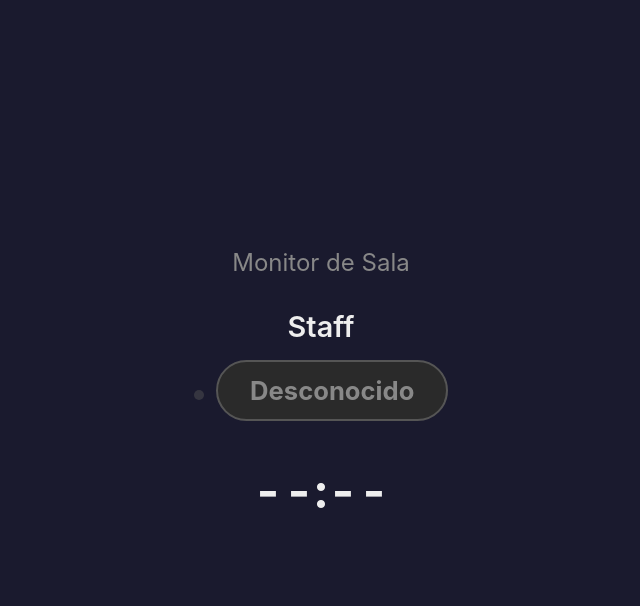
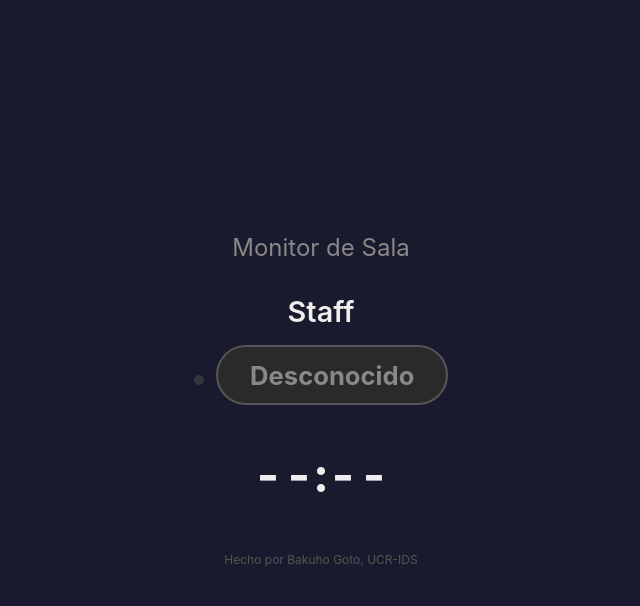
Before and after one commit to juuwaah/room-monitoring, a Flask app: page / in a window 1280 px wide. Shown: the top 606 px of the page, without its empty margins (319-959 px from the left). Run offline with Flask 3, Linux system fonts and the light colour scheme.

Commit message:
updated footer, time expression

```diff
--- a/web/templates/index.html
+++ b/web/templates/index.html
@@ -91,6 +91,12 @@
             color: #666;
         }
 
+        .footer {
+            margin-top: 3rem;
+            font-size: 0.75rem;
+            color: #555;
+        }
+
         .dot {
             display: inline-block;
             width: 10px;
@@ -121,6 +127,7 @@
         <div class="timer" id="timer">--:--</div>
         <div class="timer-label" id="timer-label"></div>
         <div class="updated" id="updated"></div>
+        <div class="footer">Hecho por Bakuho Goto, UCR-IDS</div>
     </div>
 
     <script>
@@ -173,23 +180,27 @@
             const now = new Date();
             const remainMs = endTime - now;
 
+            // End time in Costa Rica (UTC-6)
+            const endCst = new Date(endTime.getTime() - 6 * 60 * 60 * 1000);
+            const endH = String(endCst.getUTCHours()).padStart(2, "0");
+            const endM = String(endCst.getUTCMinutes()).padStart(2, "0");
+            const endTimeStr = endH + ":" + endM;
+
             if (remainMs > 0) {
-                const remainMin = Math.floor(remainMs / 60000);
-                const remainSec = Math.floor((remainMs % 60000) / 1000);
-                timerEl.textContent = String(remainMin).padStart(2, "0") + ":" + String(remainSec).padStart(2, "0");
+                timerEl.textContent = "Hasta " + endTimeStr;
                 timerEl.className = "timer";
                 timerLabel.textContent = status === "in_room"
-                    ? "Al menos " + (remainMin + 1) + " min en la sala"
-                    : "Al menos " + (remainMin + 1) + " min ausente";
+                    ? "En la sala hasta las " + endTimeStr
+                    : "Regresa a las " + endTimeStr;
             } else {
-                timerEl.textContent = "00:00";
+                timerEl.textContent = endTimeStr + " (vencido)";
                 timerEl.className = "timer expired";
                 timerLabel.textContent = status === "in_room"
                     ? "Tiempo declarado agotado (posiblemente aun en la sala)"
                     : "Tiempo declarado agotado (puede regresar pronto)";
             }
 
-            // Costa Rica time (UTC-6)
+            // Updated time in Costa Rica (UTC-6)
             const cst = new Date(updatedTime.getTime() - 6 * 60 * 60 * 1000);
             const h = String(cst.getUTCHours()).padStart(2, "0");
             const m = String(cst.getUTCMinutes()).padStart(2, "0");
```
